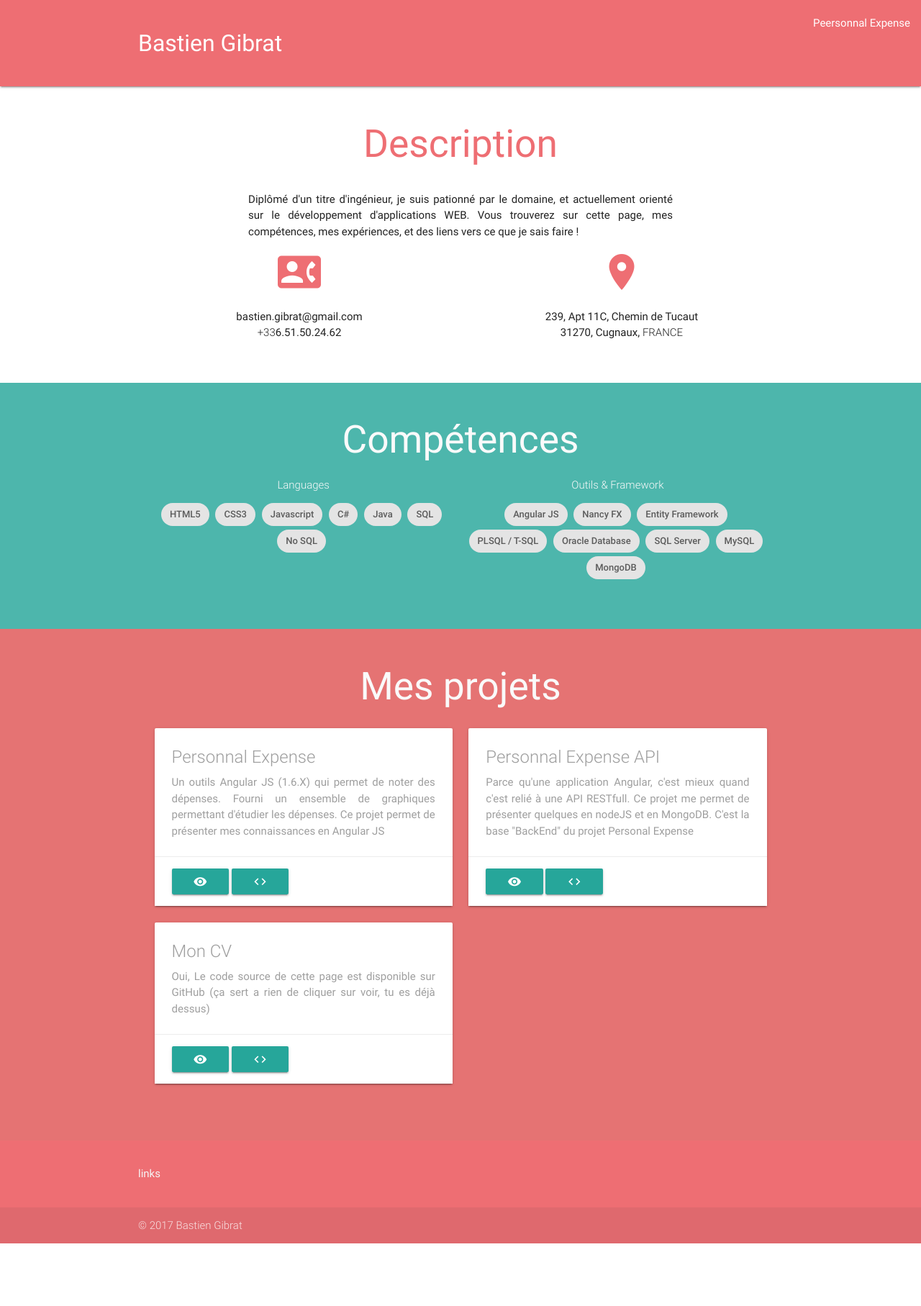
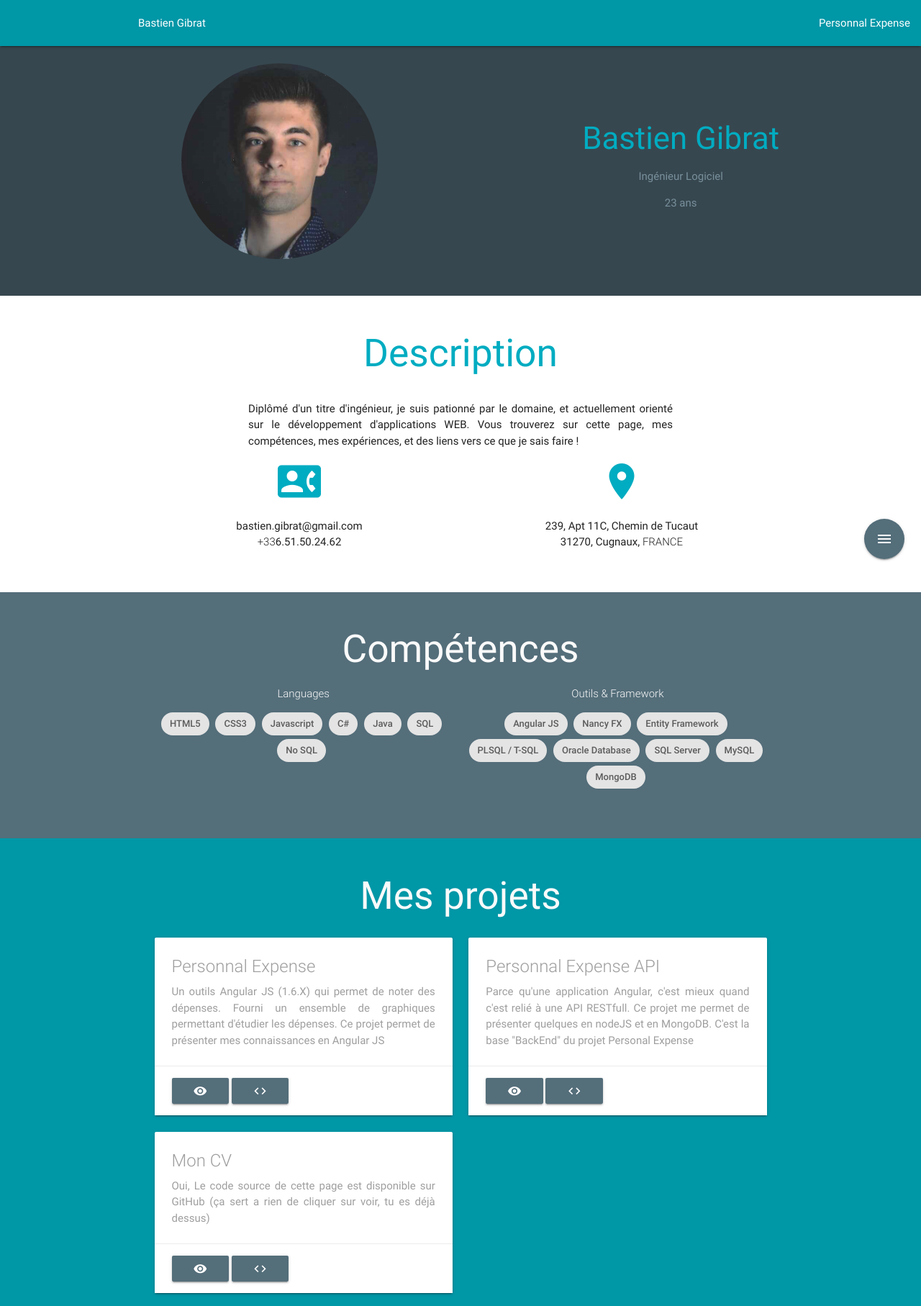
Before and after one commit to bastiengib/Resume, a plain HTML site: page index.html in a window 1280 px wide. Shown: the top 1815 px of the page at 72% size. Before the commit the page ends 1728 px from the top, so only its background shows below. Drawn offline with nearby package versions, Linux system fonts and the light colour scheme.

Commit message:
Ajout de la photo

```diff
--- a/index.html
+++ b/index.html
@@ -19,38 +19,56 @@
 
         <!-- NAV BAR -->
         <div class="navbar-fixed">
-            <nav class="nav-extended">
+            <nav class="nav-extended cyan darken-2">
                 <ul id="nav-mobile" class="right hide-on-med-and-down">
-                    <li><a href="">Peersonnal Expense</a></li>
+                    <li><a href="http://expenses.bastien-gibrat.fr/">Personnal Expense</a></li>
                 </ul>
                 <div class="container">
                     <div class="nav-wrapper">
-                        <span class="nav-title">Bastien Gibrat</span>
+                        <span>Bastien Gibrat</span>
                     </div>
                 </div>
             </nav>
         </div>
 
-        <div style="margin-top: 56px;">
+        <div>
+
+            <!-- PHOTO -->
+            <div class="panel blue-grey darken-3">
+                <div class="container center-align">
+                    <div class="row valign-wrapper">
+                        <div class="col s12 m6 l8">
+                            <div class="col offset-s1 s11 offset-m1 m6">
+                                <img src="src/profil.png" alt="" class="circle responsive-img"> <!-- notice the "circle" class -->
+                            </div>
+                        </div>
+                        <div class="col s12 m6 l4 valign">
+                            <h3 class="cyan-text text-darken-1">Bastien Gibrat</h3>
+                            <p class="blue-grey-text text-lighten-1">Ingénieur Logiciel</p>
+                            <p class="blue-grey-text text-lighten-1">23 ans</p>
+                        </div>
+                    </div>
+                </div>
+            </div>
 
             <!-- DESCRIPTION -->
-            <div class=" panel">
+            <div class="panel">
                 <div class="container center-align">
                     <div class="row valign">
                         <div class="col s12">
-                            <h2 class="materialize-red-text text-lighten-2">Description</h2>
+                            <h2 class="cyan-text text-darken-1">Description</h2>
                         </div>
                         <p class="col caption offset-s1 s10 offset-m2 m8 text-justify">Diplômé d'un titre d'ingénieur, je suis pationné par le domaine, et actuellement orienté sur le développement d'applications WEB. Vous trouverez sur cette page, mes compétences, mes expériences, et des liens vers ce que je sais faire !</p>                        <div class="col s12">
                             <div class="col s12 m6">
                                 <div class="center promo promo-example">
-                                    <i class="material-icons materialize-red-text text-lighten-2" style="font-size: 4em;">contact_phone</i>
+                                    <i class="material-icons cyan-text text-darken-1" style="font-size: 4em;">contact_phone</i>
                                     <p class="p-top promo-caption">bastien.gibrat@gmail.com</p>
                                     <p class="p-bottom promo-caption"><span class="light">+33</span>6.51.50.24.62</p>
                                 </div>
                             </div>
                             <div class="col s12 m6">
                                 <div class="center promo promo-example">
-                                    <i class="material-icons materialize-red-text text-lighten-2" style="font-size: 4em;">location_on</i>
+                                    <i class="material-icons cyan-text text-darken-1" style="font-size: 4em;">location_on</i>
                                     <p class="p-top promo-caption">239, Apt 11C, Chemin de Tucaut</p>
                                     <p class="p-bottom promo-caption">31270, Cugnaux, <span class="light">FRANCE</span></p>
                                 </div>
@@ -61,7 +79,7 @@
             </div>
 
             <!-- COMPETENCES -->
-            <div class="panel teal lighten-2 grey-text text-lighten-5">
+            <div class="panel blue-grey darken-1 grey-text text-lighten-5">
                 <div class="container center-align row ">
                     <h2 class="col s12">Compétences</h2>
                     <div class="col s12 center-align valign row">
@@ -119,7 +137,7 @@
                     </div>
                 </div>
             </div>
-            <div class="panel red lighten-2 grey-text text-lighten-5">
+            <div class="panel cyan darken-2 grey-text text-lighten-5">
                 <div class="container center-align row ">
                     <h2 class="col s12">Mes projets</h2>
                     <div class="col s12 center-align valign row">
@@ -130,8 +148,8 @@
                                 <p class="text-justify">Un outils Angular JS (1.6.X) qui permet de noter des dépenses. Fourni un ensemble de graphiques permettant d'étudier les dépenses. Ce projet permet de présenter mes connaissances en Angular JS</p>
                                 </div>
                                 <div class="card-action">
-                                    <a class="waves-effect waves-light btn" href="#"><i class="large material-icons">visibility</i></a>
-                                    <a class="waves-effect waves-light btn" href="#"><i class="large material-icons">code</i></a>
+                                    <a class="waves-effect waves-light btn blue-grey darken-1" href="http://expenses.bastien-gibrat.fr"><i class="large material-icons">visibility</i></a>
+                                    <a class="waves-effect waves-light btn blue-grey darken-1" href="https://github.com/bastiengib/PersonnalExpense"><i class="large material-icons">code</i></a>
                                 </div>
                             </div>
                         </div>
@@ -142,8 +160,8 @@
                                 <p class="text-justify">Parce qu'une application Angular, c'est mieux quand c'est relié à une API RESTfull. Ce projet me permet de présenter quelques en nodeJS et en MongoDB. C'est la base "BackEnd" du projet Personal Expense</p>
                                 </div>
                                 <div class="card-action">
-                                    <a class="waves-effect waves-light btn" href="#"><i class="large material-icons">visibility</i></a>
-                                    <a class="waves-effect waves-light btn" href="#"><i class="large material-icons">code</i></a>
+                                    <a class="waves-effect waves-light btn blue-grey darken-1" href="http://expenses.bastien-gibrat.fr"><i class="large material-icons">visibility</i></a>
+                                    <a class="waves-effect waves-light btn blue-grey darken-1" href="https://github.com/bastiengib/PersonnalExpenseAPI"><i class="large material-icons">code</i></a>
                                 </div>
                             </div>
                         </div>
@@ -154,8 +172,8 @@
                                 <p class="text-justify">Oui, Le code source de cette page est disponible sur GitHub (ça sert a rien de cliquer sur voir, tu es déjà dessus)</p>
                                 </div>
                                 <div class="card-action">
-                                    <a class="waves-effect waves-light btn" href="#"><i class="large material-icons">visibility</i></a>
-                                    <a class="waves-effect waves-light btn" href="#"><i class="large material-icons">code</i></a>
+                                    <a class="waves-effect waves-light btn blue-grey darken-1" href="#"><i class="large material-icons">visibility</i></a>
+                                    <a class="waves-effect waves-light btn blue-grey darken-1" href="https://github.com/bastiengib/Resume"><i class="large material-icons">code</i></a>
                                 </div>
                             </div>
                         </div>
@@ -164,11 +182,48 @@
             </div>
         </div>
 
-        <footer class="page-footer">
+        <div class="panel">
+            <div class="container center-align">
+                <div class="row valign">
+                    <div class="col s12">
+                        <h2 class="cyan-text text-darken-1">Expériences</h2>
+                    </div>
+                    <p class="col caption offset-s1 s10 offset-m2 m8 text-justify hide">Diplômé d'un titre d'ingénieur, je suis pationné par le domaine, et actuellement orienté sur le développement d'applications WEB. Vous trouverez sur cette page, mes compétences, mes expériences, et des liens vers ce que je sais faire !</p>                        <div class="col s12">
+                        <div class="col s12 m6 hide">
+                            <div class="center promo promo-example">
+                                <i class="material-icons cyan-text text-darken-1" style="font-size: 4em;">contact_phone</i>
+                                <p class="p-top promo-caption">bastien.gibrat@gmail.com</p>
+                                <p class="p-bottom promo-caption"><span class="light">+33</span>6.51.50.24.62</p>
+                            </div>
+                        </div>
+                        <div class="col s12 m6 hide">
+                            <div class="center promo promo-example">
+                                <i class="material-icons cyan-text text-darken-1" style="font-size: 4em;">location_on</i>
+                                <p class="p-top promo-caption">239, Apt 11C, Chemin de Tucaut</p>
+                                <p class="p-bottom promo-caption">31270, Cugnaux, <span class="light">FRANCE</span></p>
+                            </div>
+                        </div>
+                    </div>
+                </div>
+            </div>
+        </div>
+
+        <footer class="page-footer cyan darken-2">
           <div class="container">
             <div class="row">
               <div class="col s12">
-                <p class="grey-text text-lighten-4">links</p>
+                <p class="grey-text text-lighten-4">
+                    <div class="fixed-action-btn horizontal click-to-toggle">
+                        <a class="btn-floating btn-large blue-grey darken-1">
+                            <i class="material-icons">menu</i>
+                        </a>
+                        <ul>
+                            <li><a href="https://github.com/bastiengib" class="btn-floating  blue-grey lighten-1"><i class="material-icons">insert_chart</i></a></li>
+                            <li><a href="https://www.linkedin.com/in/bastien-gibrat-372256105/" class="btn-floating blue-grey lighten-1"><i class="material-icons">format_quote</i></a></li>
+                            <li><a href="mailto:bastien.gibrat@gmail.com" class="btn-floating  blue-grey lighten-1"><i class="material-icons">publish</i></a></li>
+                        </ul>
+                    </div>
+                </p>
               </div>
             </div>
           </div>
```
Also changed, not shown: src/profil.png (added).
